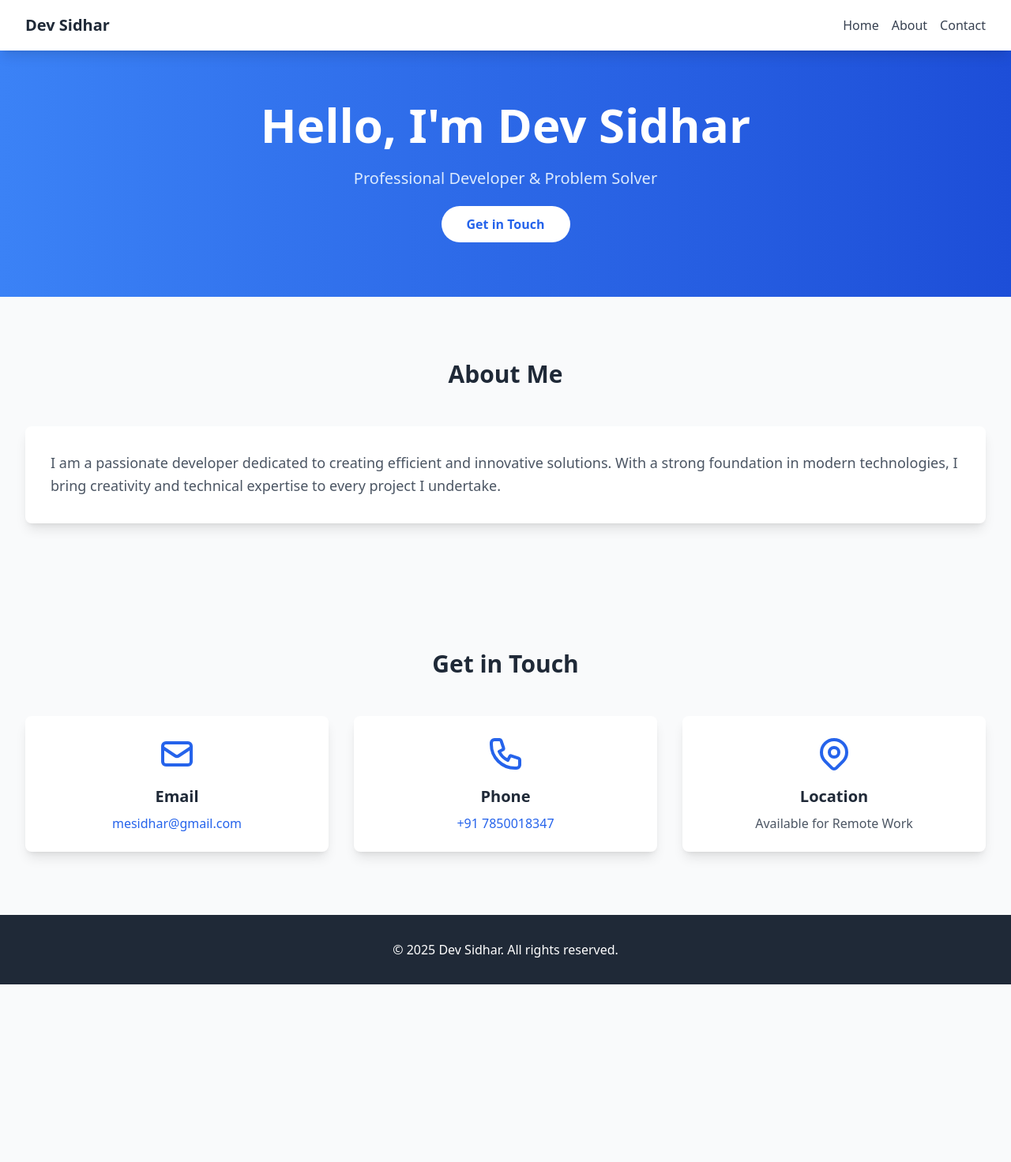
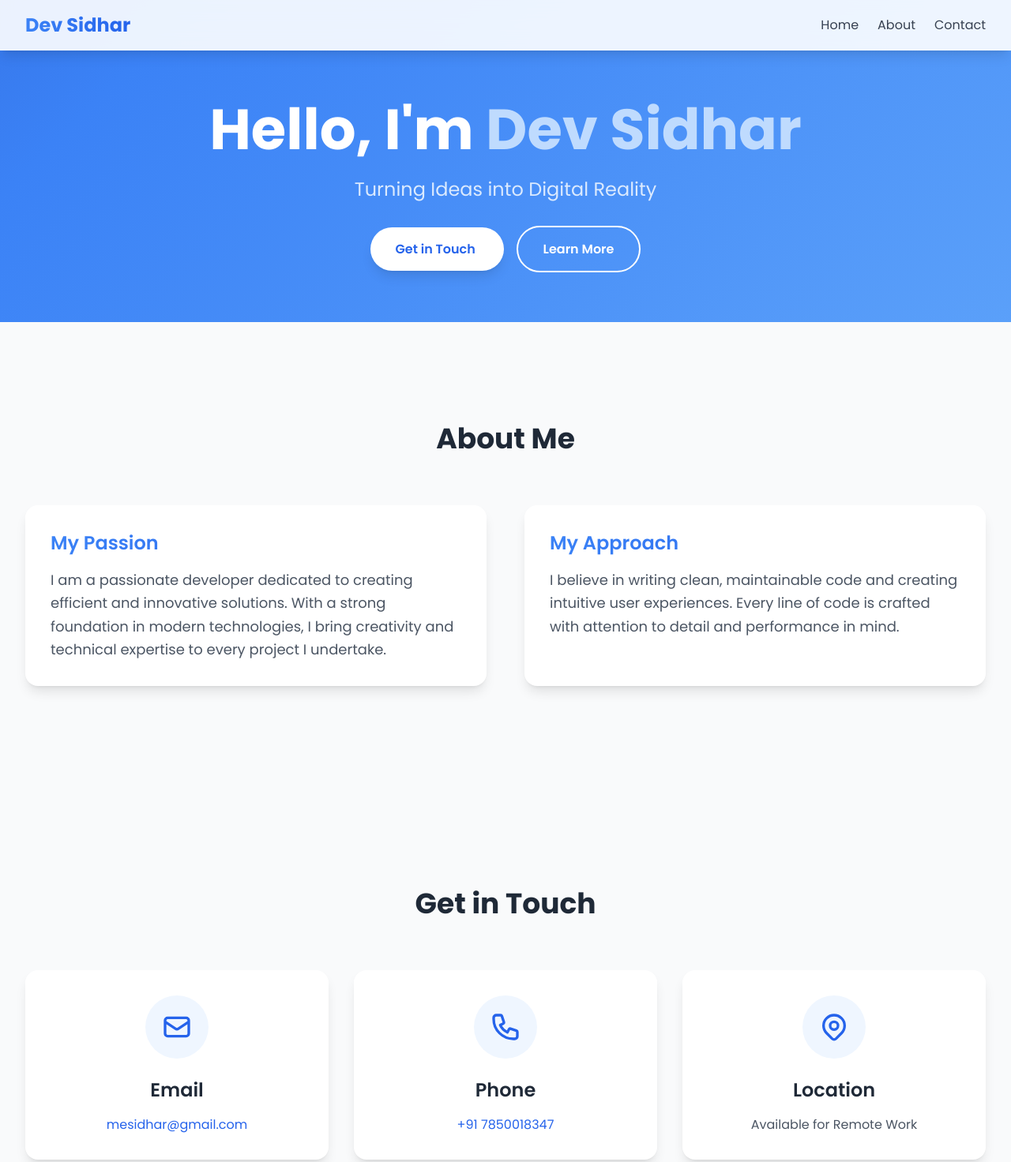
Before and after one commit to sidhardev/info, a plain HTML site: page index.html in a window 1280 px wide. Shown: the top 1472 px of the page at 79% size. Before the commit the page ends 1247 px from the top, so only its background shows below. Drawn offline with nearby package versions, Linux system fonts and the light colour scheme.

Commit message:
style again

```diff
--- a/index.html
+++ b/index.html
@@ -5,84 +5,137 @@
     <meta name="viewport" content="width=device-width, initial-scale=1.0">
     <title>Dev Sidhar - Portfolio</title>
     <script src="https://cdn.tailwindcss.com"></script>
-    <link href="https://fonts.googleapis.com/css2?family=Inter:wght@400;500;600;700&display=swap" rel="stylesheet">
+    <link href="https://fonts.googleapis.com/css2?family=Inter:wght@400;500;600;700&family=Poppins:wght@400;600;700&display=swap" rel="stylesheet">
+    <script src="https://unpkg.com/aos@2.3.1/dist/aos.js"></script>
+    <link href="https://unpkg.com/aos@2.3.1/dist/aos.css" rel="stylesheet">
+    <style>
+        body { font-family: 'Poppins', sans-serif; }
+        .gradient-text {
+            background: linear-gradient(to right, #3b82f6, #2563eb);
+            -webkit-background-clip: text;
+            background-clip: text;
+            -webkit-text-fill-color: transparent;
+        }
+        .hero-gradient {
+            background: linear-gradient(135deg, #1e40af, #3b82f6, #60a5fa);
+            background-size: 200% 200%;
+            animation: gradient 15s ease infinite;
+        }
+        @keyframes gradient {
+            0% { background-position: 0% 50%; }
+            50% { background-position: 100% 50%; }
+            100% { background-position: 0% 50%; }
+        }
+        .card-hover {
+            transition: all 0.3s ease;
+        }
+        .card-hover:hover {
+            transform: translateY(-10px);
+            box-shadow: 0 20px 25px -5px rgba(0, 0, 0, 0.1), 0 10px 10px -5px rgba(0, 0, 0, 0.04);
+        }
+    </style>
 </head>
 <body class="bg-gray-50">
     <!-- Navbar -->
-    <nav class="bg-white shadow-lg fixed w-full z-10">
+    <nav class="bg-white/90 backdrop-blur-md shadow-lg fixed w-full z-10">
         <div class="max-w-7xl mx-auto px-4 sm:px-6 lg:px-8">
             <div class="flex justify-between h-16">
                 <div class="flex items-center">
-                    <span class="text-xl font-bold text-gray-800">Dev Sidhar</span>
+                    <span class="text-2xl font-bold gradient-text">Dev Sidhar</span>
                 </div>
-                <div class="flex items-center space-x-4">
-                    <a href="#home" class="text-gray-700 hover:text-blue-600">Home</a>
-                    <a href="#about" class="text-gray-700 hover:text-blue-600">About</a>
-                    <a href="#contact" class="text-gray-700 hover:text-blue-600">Contact</a>
+                <div class="flex items-center space-x-6">
+                    <a href="#home" class="text-gray-700 hover:text-blue-600 transition-colors duration-300 font-medium">Home</a>
+                    <a href="#about" class="text-gray-700 hover:text-blue-600 transition-colors duration-300 font-medium">About</a>
+                    <a href="#contact" class="text-gray-700 hover:text-blue-600 transition-colors duration-300 font-medium">Contact</a>
                 </div>
             </div>
         </div>
     </nav>
 
     <!-- Hero Section -->
-    <section id="home" class="pt-32 pb-20 bg-gradient-to-r from-blue-500 to-blue-700">
+    <section id="home" class="pt-32 pb-20 hero-gradient">
         <div class="max-w-7xl mx-auto px-4 sm:px-6 lg:px-8">
-            <div class="text-center">
-                <h1 class="text-4xl md:text-6xl font-bold text-white mb-6">
-                    Hello, I'm Dev Sidhar
+            <div class="text-center" data-aos="fade-up">
+                <h1 class="text-5xl md:text-7xl font-bold text-white mb-6 leading-tight">
+                    Hello, I'm <span class="text-blue-200">Dev Sidhar</span>
                 </h1>
-                <p class="text-xl text-blue-100 mb-8">
-                    Professional Developer & Problem Solver
+                <p class="text-2xl text-blue-100 mb-12 font-light">
+                    Turning Ideas into Digital Reality
                 </p>
-                <a href="#contact" class="bg-white text-blue-600 px-8 py-3 rounded-full font-semibold hover:bg-blue-50 transition duration-300">
+                <div class="space-x-4">
+                    <a href="#contact" class="bg-white text-blue-600 px-8 py-4 rounded-full font-semibold hover:bg-blue-50 transition duration-300 shadow-lg hover:shadow-xl">
                         Get in Touch
+                    </a>
+                    <a href="#about" class="bg-transparent border-2 border-white text-white px-8 py-4 rounded-full font-semibold hover:bg-white/10 transition duration-300">
+                        Learn More
                     </a>
                 </div>
             </div>
+        </div>
+        <div class="absolute bottom-0 left-0 right-0 h-20 bg-gradient-to-t from-gray-50 to-transparent"></div>
     </section>
 
     <!-- About Section -->
-    <section id="about" class="py-20">
+    <section id="about" class="py-32">
         <div class="max-w-7xl mx-auto px-4 sm:px-6 lg:px-8">
-            <h2 class="text-3xl font-bold text-center text-gray-800 mb-12">About Me</h2>
-            <div class="bg-white rounded-lg shadow-lg p-8">
+            <h2 class="text-4xl font-bold text-center text-gray-800 mb-16" data-aos="fade-up">About Me</h2>
+            <div class="grid md:grid-cols-2 gap-12">
+                <div class="bg-white rounded-2xl shadow-lg p-8 card-hover" data-aos="fade-right">
+                    <h3 class="text-2xl font-semibold mb-4 gradient-text">My Passion</h3>
                     <p class="text-gray-600 text-lg leading-relaxed">
                         I am a passionate developer dedicated to creating efficient and innovative solutions. With a strong foundation in modern technologies, I bring creativity and technical expertise to every project I undertake.
                     </p>
+                </div>
+                <div class="bg-white rounded-2xl shadow-lg p-8 card-hover" data-aos="fade-left">
+                    <h3 class="text-2xl font-semibold mb-4 gradient-text">My Approach</h3>
+                    <p class="text-gray-600 text-lg leading-relaxed">
+                        I believe in writing clean, maintainable code and creating intuitive user experiences. Every line of code is crafted with attention to detail and performance in mind.
+                    </p>
+                </div>
             </div>
         </div>
     </section>
 
     <!-- Contact Section -->
-    <section id="contact" class="py-20 bg-gray-50">
+    <section id="contact" class="py-32 bg-gray-50">
         <div class="max-w-7xl mx-auto px-4 sm:px-6 lg:px-8">
-            <h2 class="text-3xl font-bold text-center text-gray-800 mb-12">Get in Touch</h2>
+            <h2 class="text-4xl font-bold text-center text-gray-800 mb-16" data-aos="fade-up">Get in Touch</h2>
             <div class="grid md:grid-cols-3 gap-8">
                 <!-- Email Card -->
-                <div class="bg-white rounded-lg shadow-lg p-6 text-center hover:transform hover:scale-105 transition duration-300">
-                    <svg xmlns="http://www.w3.org/2000/svg" class="h-12 w-12 mx-auto text-blue-600 mb-4" fill="none" viewBox="0 0 24 24" stroke="currentColor">
+                <div class="bg-white rounded-2xl shadow-lg p-8 text-center card-hover" data-aos="fade-up" data-aos-delay="100">
+                    <div class="bg-blue-50 w-20 h-20 rounded-full flex items-center justify-center mx-auto mb-6">
+                        <svg xmlns="http://www.w3.org/2000/svg" class="h-10 w-10 text-blue-600" fill="none" viewBox="0 0 24 24" stroke="currentColor">
                             <path stroke-linecap="round" stroke-linejoin="round" stroke-width="2" d="M3 8l7.89 5.26a2 2 0 002.22 0L21 8M5 19h14a2 2 0 002-2V7a2 2 0 00-2-2H5a2 2 0 00-2 2v10a2 2 0 002 2z" />
                         </svg>
-                    <h3 class="text-xl font-semibold text-gray-800 mb-2">Email</h3>
-                    <p class="text-blue-600">mesidhar@gmail.com</p>
+                    </div>
+                    <h3 class="text-2xl font-semibold text-gray-800 mb-4">Email</h3>
+                    <p class="text-blue-600 hover:text-blue-700 transition-colors duration-300">
+                        <a href="mailto:mesidhar@gmail.com">mesidhar@gmail.com</a>
+                    </p>
                 </div>
 
                 <!-- Phone Card -->
-                <div class="bg-white rounded-lg shadow-lg p-6 text-center hover:transform hover:scale-105 transition duration-300">
-                    <svg xmlns="http://www.w3.org/2000/svg" class="h-12 w-12 mx-auto text-blue-600 mb-4" fill="none" viewBox="0 0 24 24" stroke="currentColor">
+                <div class="bg-white rounded-2xl shadow-lg p-8 text-center card-hover" data-aos="fade-up" data-aos-delay="200">
+                    <div class="bg-blue-50 w-20 h-20 rounded-full flex items-center justify-center mx-auto mb-6">
+                        <svg xmlns="http://www.w3.org/2000/svg" class="h-10 w-10 text-blue-600" fill="none" viewBox="0 0 24 24" stroke="currentColor">
                             <path stroke-linecap="round" stroke-linejoin="round" stroke-width="2" d="M3 5a2 2 0 012-2h3.28a1 1 0 01.948.684l1.498 4.493a1 1 0 01-.502 1.21l-2.257 1.13a11.042 11.042 0 005.516 5.516l1.13-2.257a1 1 0 011.21-.502l4.493 1.498a1 1 0 01.684.949V19a2 2 0 01-2 2h-1C9.716 21 3 14.284 3 6V5z" />
                         </svg>
-                    <h3 class="text-xl font-semibold text-gray-800 mb-2">Phone</h3>
-                    <p class="text-blue-600">+91 7850018347</p>
+                    </div>
+                    <h3 class="text-2xl font-semibold text-gray-800 mb-4">Phone</h3>
+                    <p class="text-blue-600 hover:text-blue-700 transition-colors duration-300">
+                        <a href="tel:+917850018347">+91 7850018347</a>
+                    </p>
                 </div>
 
                 <!-- Location Card -->
-                <div class="bg-white rounded-lg shadow-lg p-6 text-center hover:transform hover:scale-105 transition duration-300">
-                    <svg xmlns="http://www.w3.org/2000/svg" class="h-12 w-12 mx-auto text-blue-600 mb-4" fill="none" viewBox="0 0 24 24" stroke="currentColor">
+                <div class="bg-white rounded-2xl shadow-lg p-8 text-center card-hover" data-aos="fade-up" data-aos-delay="300">
+                    <div class="bg-blue-50 w-20 h-20 rounded-full flex items-center justify-center mx-auto mb-6">
+                        <svg xmlns="http://www.w3.org/2000/svg" class="h-10 w-10 text-blue-600" fill="none" viewBox="0 0 24 24" stroke="currentColor">
                             <path stroke-linecap="round" stroke-linejoin="round" stroke-width="2" d="M17.657 16.657L13.414 20.9a1.998 1.998 0 01-2.827 0l-4.244-4.243a8 8 0 1111.314 0z" />
                             <path stroke-linecap="round" stroke-linejoin="round" stroke-width="2" d="M15 11a3 3 0 11-6 0 3 3 0 016 0z" />
                         </svg>
-                    <h3 class="text-xl font-semibold text-gray-800 mb-2">Location</h3>
+                    </div>
+                    <h3 class="text-2xl font-semibold text-gray-800 mb-4">Location</h3>
                     <p class="text-gray-600">Available for Remote Work</p>
                 </div>
             </div>
@@ -90,10 +143,18 @@
     </section>
 
     <!-- Footer -->
-    <footer class="bg-gray-800 text-white py-8">
+    <footer class="bg-gray-900 text-white py-12">
         <div class="max-w-7xl mx-auto px-4 sm:px-6 lg:px-8 text-center">
-            <p>&copy; 2025 Dev Sidhar. All rights reserved.</p>
+            <p class="text-gray-400">&copy; 2025 Dev Sidhar. All rights reserved.</p>
         </div>
     </footer>
+
+    <script>
+        AOS.init({
+            duration: 1000,
+            once: true,
+            offset: 100
+        });
+    </script>
 </body>
 </html>
```
Lines whose indentation alone changed are shown as unchanged.
